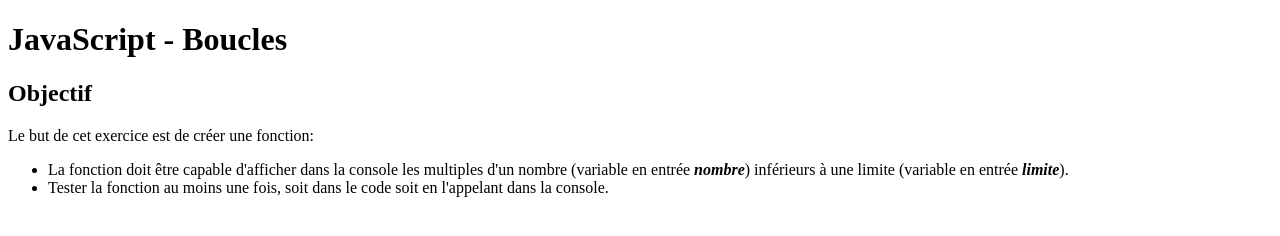
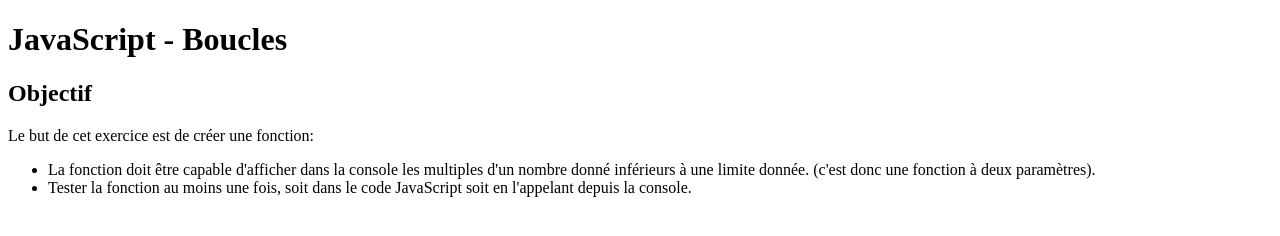
Before and after one commit to maltaesousa/maltaesousa.github.io, a website: page javascript1/exercices/solutions/js-3_fonctions_solution.html in a window 1280 px wide. Drawn offline with Linux system fonts and the light colour scheme.

Commit message:
update solution js-3

```diff
--- a/javascript1/exercices/solutions/js-3_fonctions_solution.html
+++ b/javascript1/exercices/solutions/js-3_fonctions_solution.html
@@ -12,8 +12,8 @@
   <p>Le but de cet exercice est de créer une fonction:</p>
   <ul>
     <li>La fonction doit être capable d'afficher dans la console les multiples
-      d'un nombre (variable en entrée <strong><em>nombre</em></strong>) inférieurs à une limite (variable en entrée <strong><em>limite</em></strong>).</li>
-    <li>Tester la fonction au moins une fois, soit dans le code soit en l'appelant dans la console.</li>
+      d'un nombre donné inférieurs à une limite donnée. (c'est donc une fonction à deux paramètres).</li>
+    <li>Tester la fonction au moins une fois, soit dans le code JavaScript soit en l'appelant depuis la console.</li>
   </ul>
   <script>
     function calcul(nb, lim) {
```
